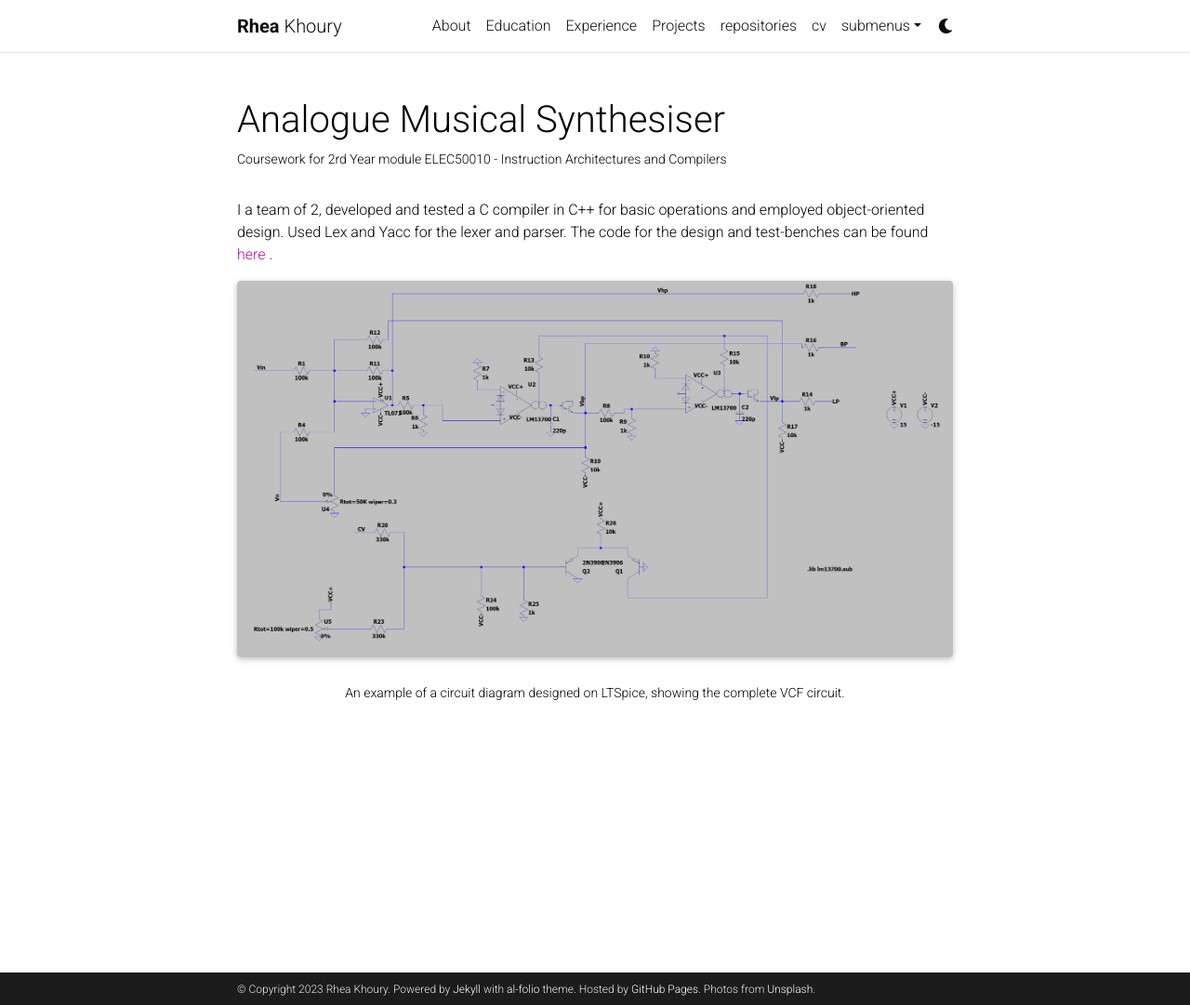
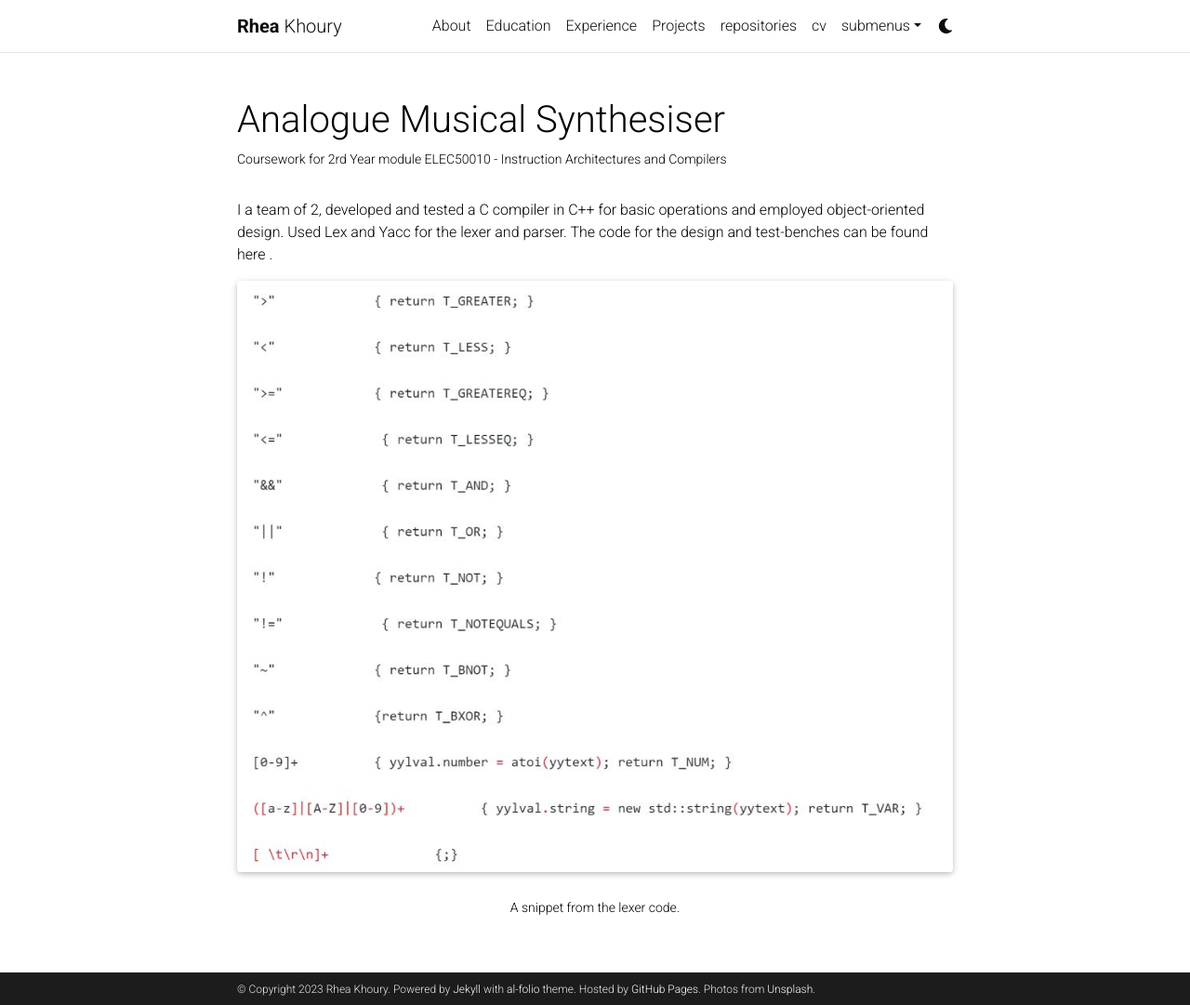
Before and after one commit to rkhoury18/rkhoury18.github.io, a Jekyll site: the page built from _projects/3_project.md, in a window 1280 px wide and 1081 px high. Shown: the whole window at 93% size. Built offline with Jekyll 4.4.1, drawn with Linux system fonts in a browser that asks for light colours; full-size pictures stand in for the smaller copies a plugin makes; comment, search, counter and statistics services are not loaded; a style sheet for code colours, icons or effects is not loaded.

Commit message:
adding C compiler

```diff
--- a/_projects/3_project.md
+++ b/_projects/3_project.md
@@ -2,19 +2,19 @@
 layout: page
 title: Analogue Musical Synthesiser
 description: Coursework for 2rd Year module ELEC50010 - Instruction Architectures and Compilers
-img: assets/img/circuit.png
+img: assets/img/lexer.png
 importance: 3
-category: Machine Learning/ Software
+category: Machine Learning/Software
 ---
 
-I a team of 2, developed and tested a C compiler in C++ for basic operations and employed object-oriented design. Used Lex and Yacc for the lexer and parser. The code for the design and test-benches can be found <a href="https://github.com/rkhoury18/C-compiler">here</a> .
+I a team of 2, developed and tested a C compiler in C++ for basic operations and employed object-oriented design. Used Lex and Yacc for the lexer and parser. The code for the design and test-benches can be found here .
 
 
 <div class="row">
     <div class="col-sm mt-3 mt-md-0">
-        {% include figure.html path="assets/img/circuit.png" title="example image" class="img-fluid rounded z-depth-1" %}
+        {% include figure.html path="assets/img/lexer.png" title="example image" class="img-fluid rounded z-depth-1" %}
     </div>
 </div>
 <div class="caption">
-An example of a circuit diagram designed on LTSpice, showing the complete VCF circuit.
+A snippet from the lexer code.
 </div>
```
